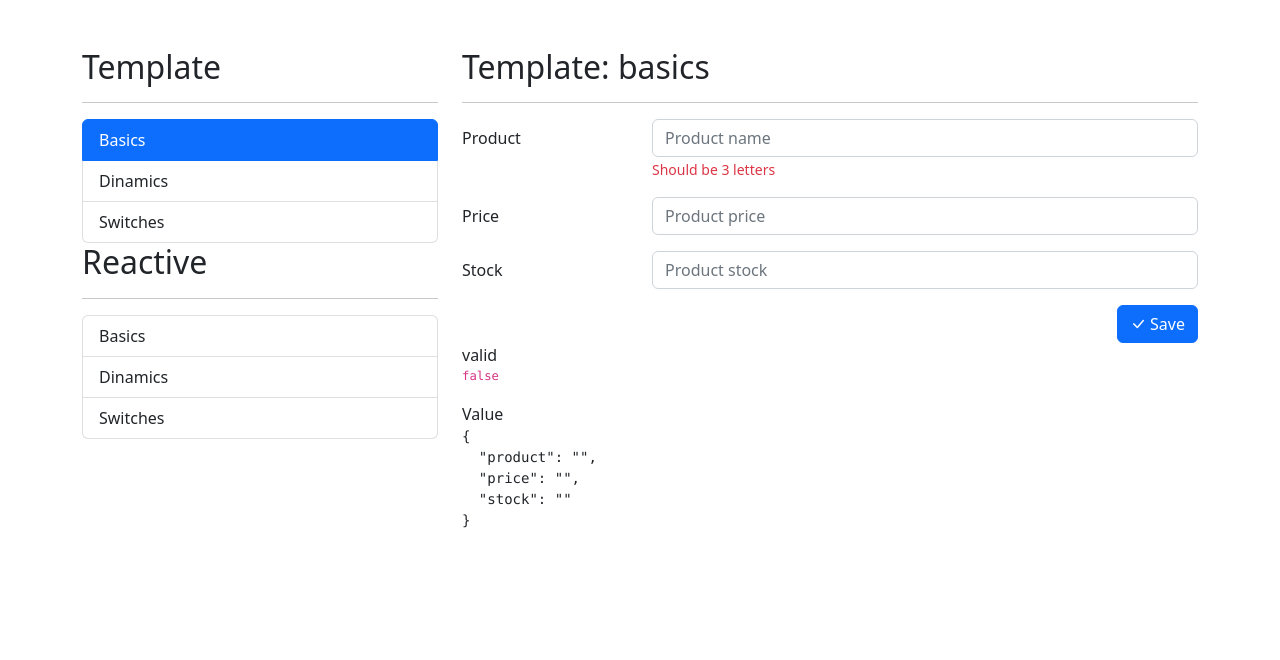
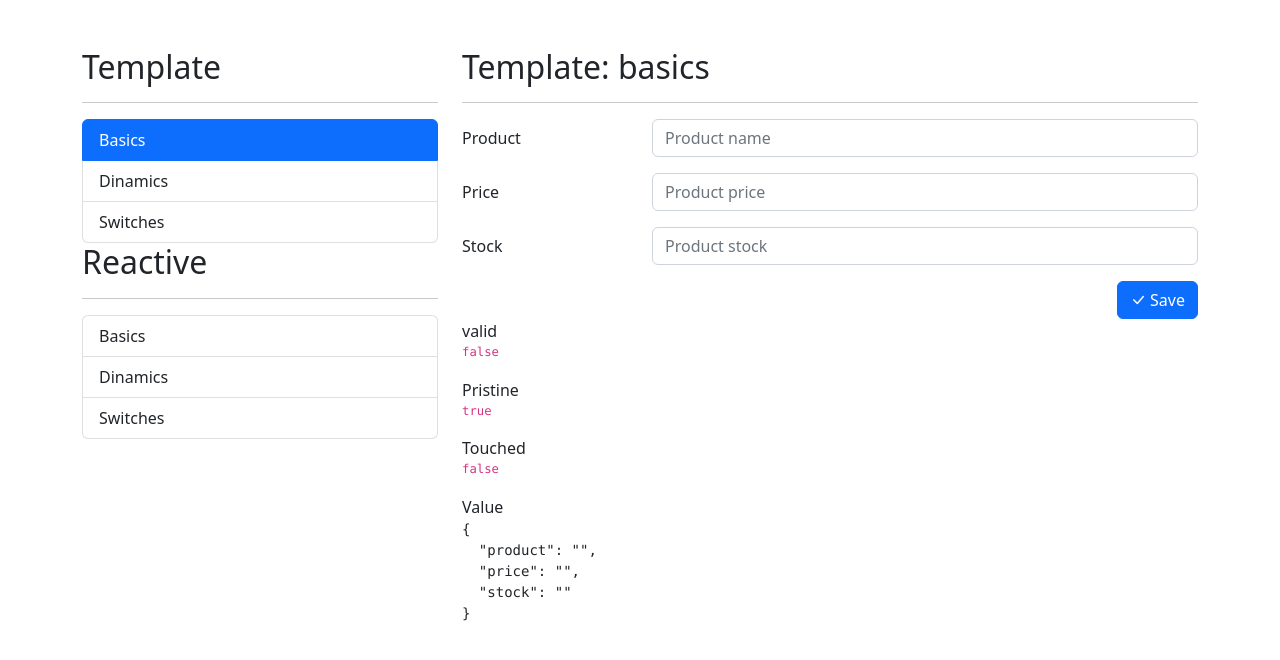
Before and after one commit to EduardoUDG/Angular_form-app, an Angular app: page /template/basics in a window 1280 px wide. Shown: the top 660 px of the page. Built offline with nearby package versions, Linux system fonts and the light colour scheme.

Commit message:
update - valid input product ( invalid, minlength, touched)

```diff
--- a/src/app/template/basics/basics.component.html
+++ b/src/app/template/basics/basics.component.html
@@ -17,8 +17,11 @@
                  required
                  name="product"
                  class="form-control"
-                 placeholder="Product name">
-          <span class="form-text text-danger">Should be 3 letters</span>
+                 placeholder="Product name"
+                 minlength="3">
+          <span *ngIf="miFormulario.controls['product']?.invalid &&
+                       miFormulario?.touched"
+                class="form-text text-danger">Should be 3 letters</span>
         </div>
       </div>
 
@@ -41,7 +44,6 @@
         <div class="col-sm-9">
           <input type="number"
                  ngModel
-                 required
                  name="stock"
                  class="form-control"
                  placeholder="Product stock">
@@ -72,6 +74,16 @@
       <pre>{{ miFormulario.valid }}</pre>
     </code>
 
+    <span>Pristine</span>
+    <code>
+      <pre>{{ miFormulario.pristine }}</pre>
+    </code>
+
+    <span>Touched</span>
+    <code>
+      <pre>{{ miFormulario.touched }}</pre>
+    </code>
+
     <span>Value</span>
     <pre>{{ miFormulario.value | json }}</pre>
 
--- a/src/app/template/basics/basics.component.ts
+++ b/src/app/template/basics/basics.component.ts
@@ -15,7 +15,7 @@ export class BasicsComponent implements OnInit {
   }
 
   save( form:NgForm ) {
-    console.log( form.value );
+    console.log( form );
   }
 
 }
```
